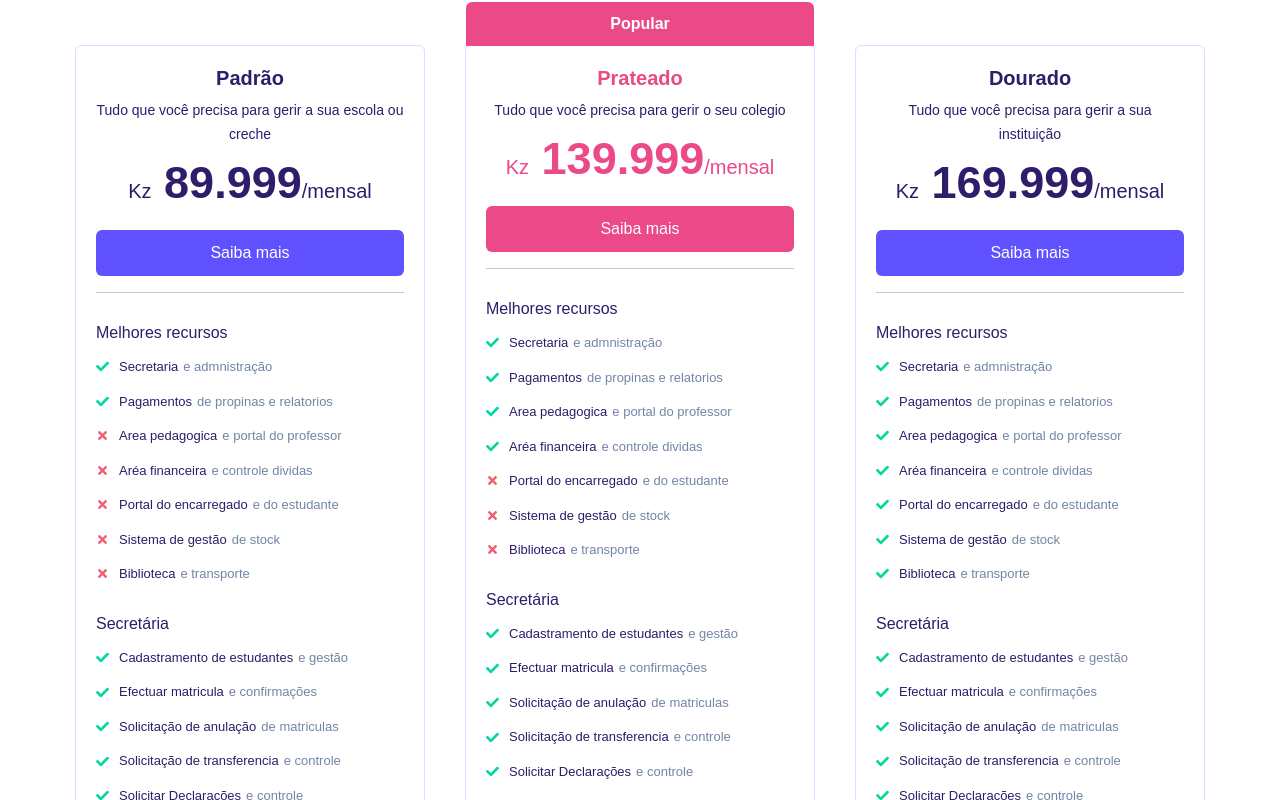
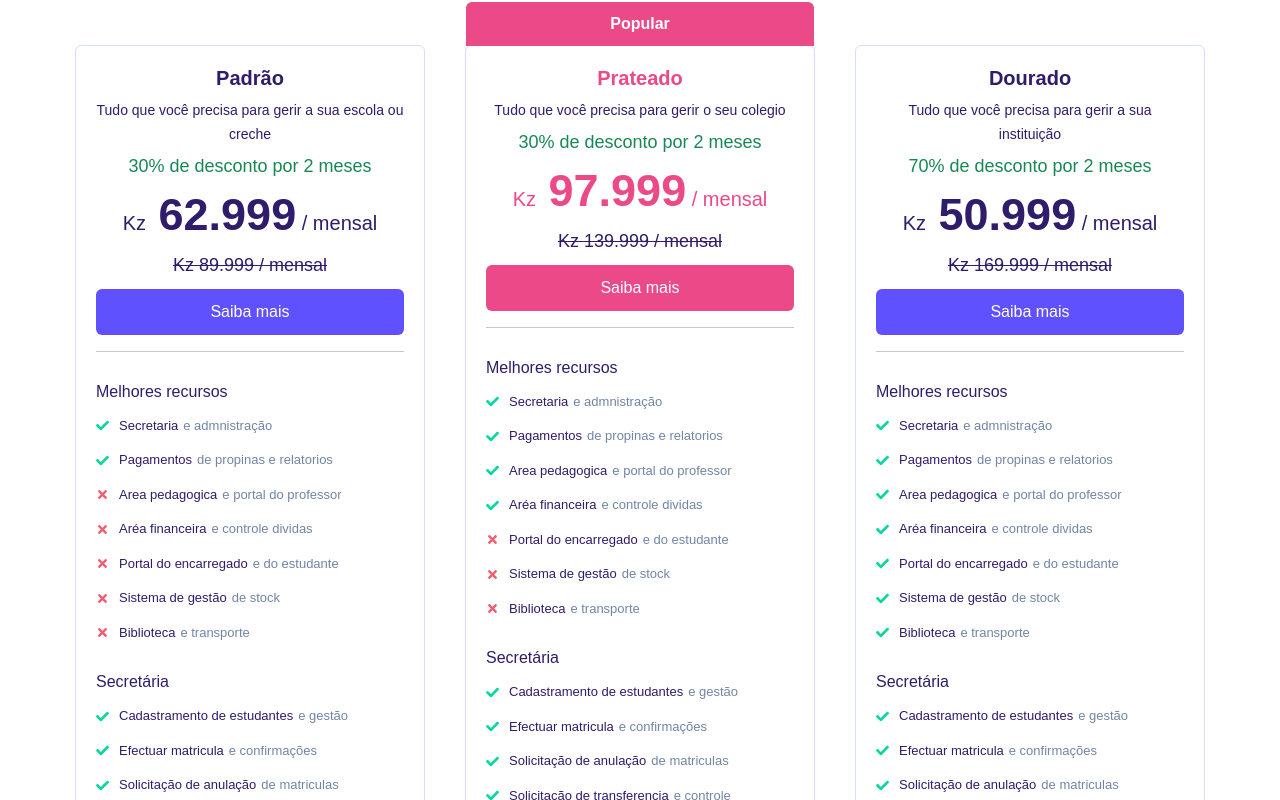
Before and after one commit to kiossoCamuegi/eduallwebsite, a React (Create React App) app: page / in a window 1280 px wide. Shown: the part 2940-3740 px from the top of the page. Built offline with nearby package versions, Linux system fonts and the light colour scheme.

Commit message:
Add files via upload

```diff
--- a/src/Pages/Components/Prices.jsx
+++ b/src/Pages/Components/Prices.jsx
@@ -9,6 +9,8 @@ function Prices() {
             title:"Padrão",
             popular:false,
             price:"89.999",
+            promo_price:"62.999",
+            percentage:"30%",
             description:"Tudo que você precisa para gerir a sua escola ou creche",
             features:[
                 {
@@ -161,6 +163,8 @@ function Prices() {
             title:"Prateado",
             popular:true,
             price:"139.999",
+            promo_price:"97.999",
+            percentage:"30%",
             description:"Tudo que você precisa para gerir o seu colegio",
             features:[
                 {
@@ -313,6 +317,8 @@ function Prices() {
             title:"Dourado",
             popular:false,
             price:"169.999",
+            promo_price:"50.999",
+            percentage:"70%",
             description:"Tudo que você precisa para gerir a sua instituição",
             features:[
                 {
@@ -480,7 +486,16 @@ function Prices() {
                         <div className="card-details">
                         <h2 className="title">{card.title}</h2>
                           <small className='description'>{card.description}</small>
-                          <h1 className="ed-flex"><small>Kz</small> {card.price}<small>/mensal</small></h1>
+                         {index ===  0 ? <h3 className='text-success'>{card.percentage +" de desconto por 2 meses"}</h3>   : ""}
+                         {index ===  1 ? <h3 className='text-success'>{card.percentage +" de desconto por 2 meses"}</h3>   : ""}
+                         {index ===  2 ? <h3 className='text-success'>{card.percentage +" de desconto por 2 meses"}</h3>   : ""}
+
+                          <h1 className="ed-flex"><small>Kz</small> {card.promo_price}<small> / mensal</small></h1>
+
+                   <div className="old-price">Kz {card.price} / mensal</div>
+
+
+
                           <a href="#" target='_blank'><button className='btn'>Saiba mais</button></a>
                           <hr />
                           <div>
@@ -526,6 +541,9 @@ function Prices() {
                   font-weight:bolder;
              }
 
+
+
+
              p{
                 color:var(--ed-grey-text);
                 font-size:16px;
@@ -566,9 +584,14 @@ function Prices() {
                   box-shadow:var(--ed-shadow-1);
               }
 
-              .card-details{
-                padding:20px;
-              }
+
+
+             .old-price{
+                text-decoration:line-through !important;
+                color:#2f1c6a;
+                font-size:18px;
+             }
+
 
               h2.title{
                 font-size:20px;
@@ -601,6 +624,24 @@ function Prices() {
                         font-weight:500;
                     }
               }
+
+              .card-details{
+                padding:20px;
+
+                .promo{
+                    h1{
+                       font-size:18px !important;
+                       color:#2f1c6a;
+                    }
+                 }
+
+                 h3{
+                    font-size:18px;
+                    margin:10px 0px;
+                 }
+
+              }
+
 
               .block-data{
                 margin:30px 0px;
```
